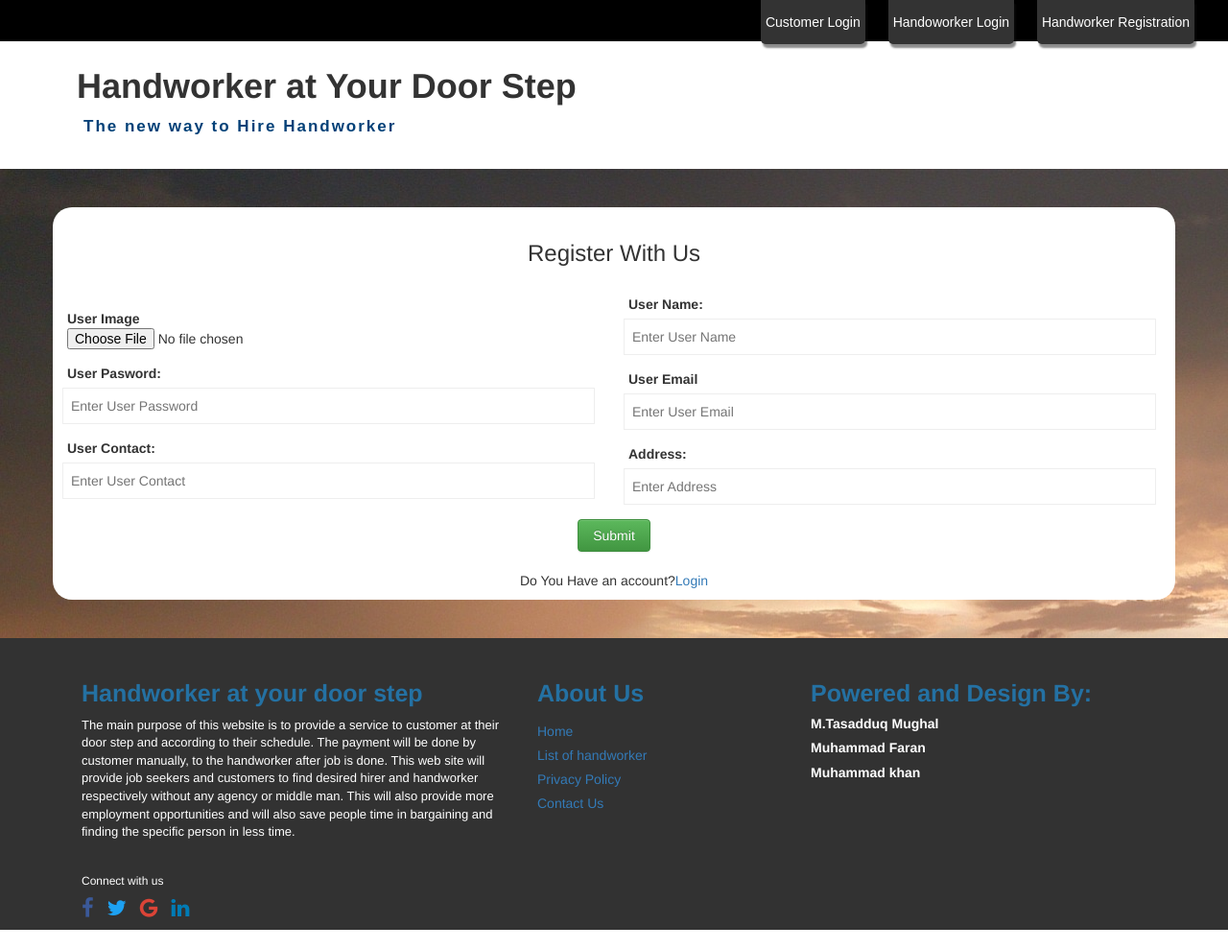
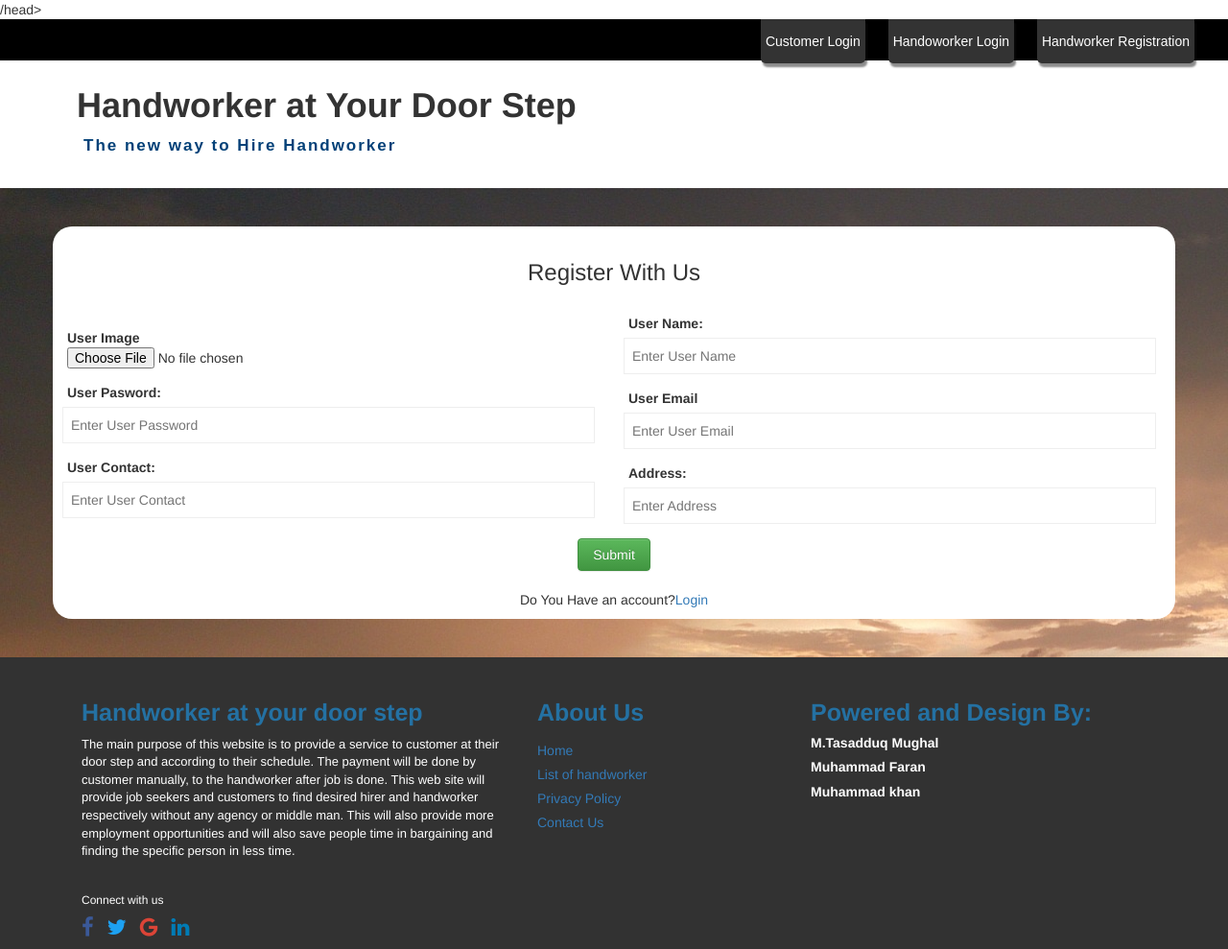
Before and after one commit to peerfahad/php-project, a PHP site: page /handworker/signup_customer.php in a window 1280 px wide. Shown: the whole page at 96% size. Run offline with PHP 8.4, Linux system fonts and the light colour scheme; some libraries are stand-ins or nearby versions.

Commit message:
Modified fi.e

```diff
--- a/signup_customer.php
+++ b/signup_customer.php
@@ -4,8 +4,7 @@
 <?php include "links.php"; ?>
 
 	<title>Signup Customer</title>
-
-</head>
+/head>
 <body>
 <style type="text/css">
 	body{
```
